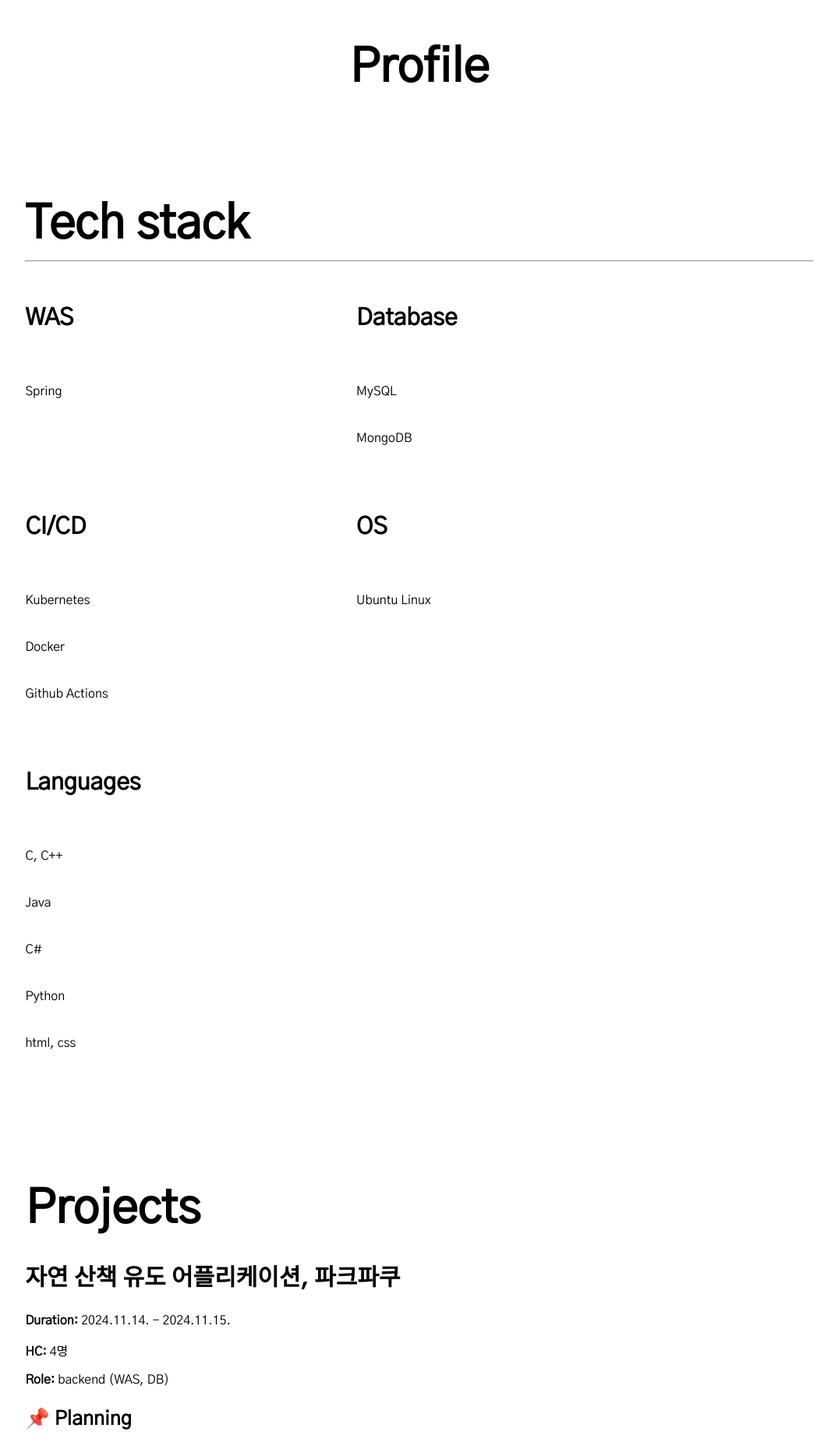
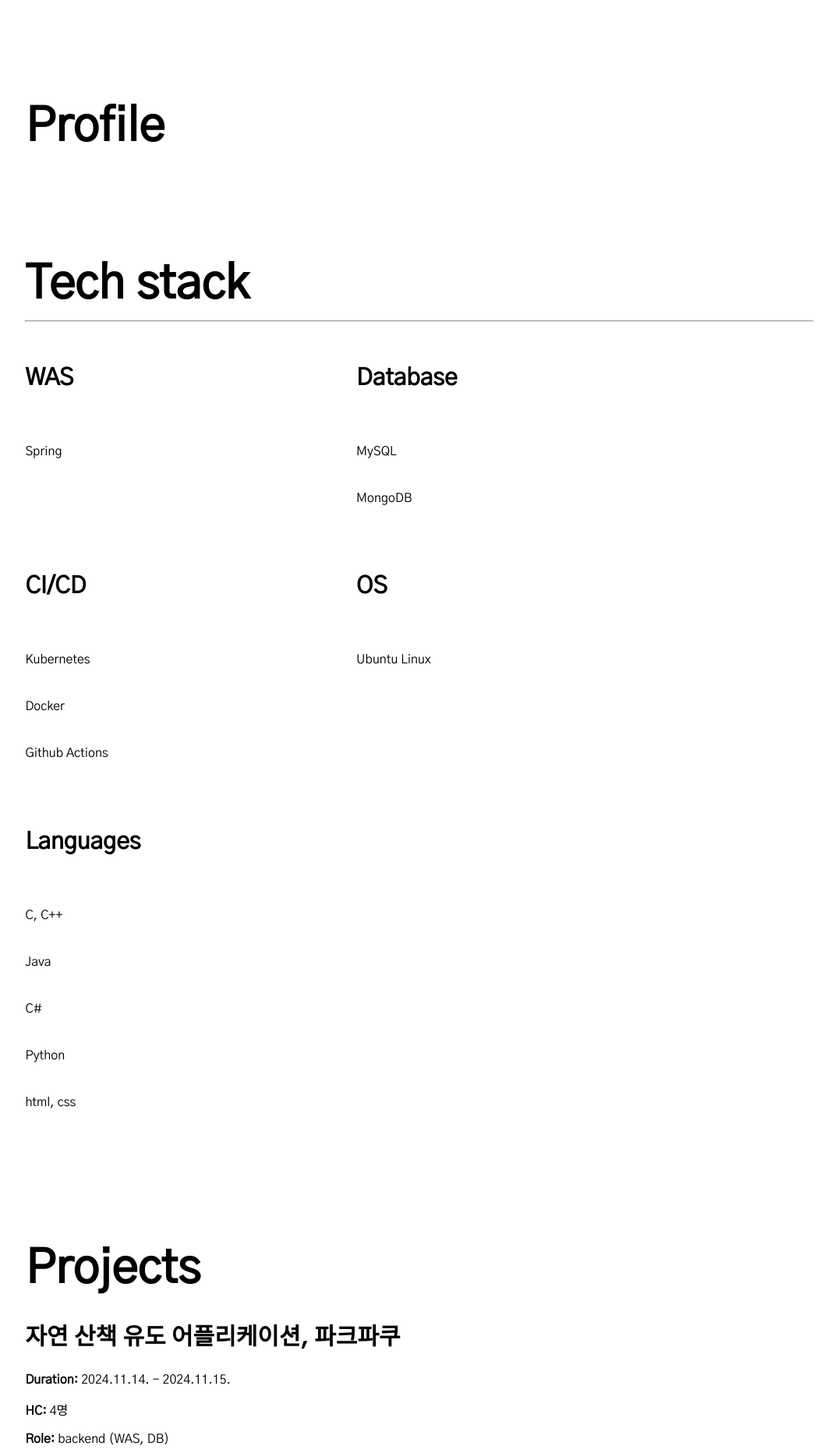
Before and after one commit to Jiseong02/Jiseong02.github.io, a Jekyll site: the page built from index.md, in a window 1280 px wide. Shown: the top 1864 px of the page at 78% size, without its empty margins (102-1177 px from the left). Built offline with Jekyll 4.4.1, drawn with Linux system fonts in a browser that asks for light colours.

Commit message:
Update profile.html

```diff
--- a/_includes/profile.html
+++ b/_includes/profile.html
@@ -1,4 +1,4 @@
-<section id="profile">
+<section id="profile" class="part_container">
   <h1>Profile</h1>
   {% include profile/introduce.html %}
   {% include profile/contact.html %}
```
